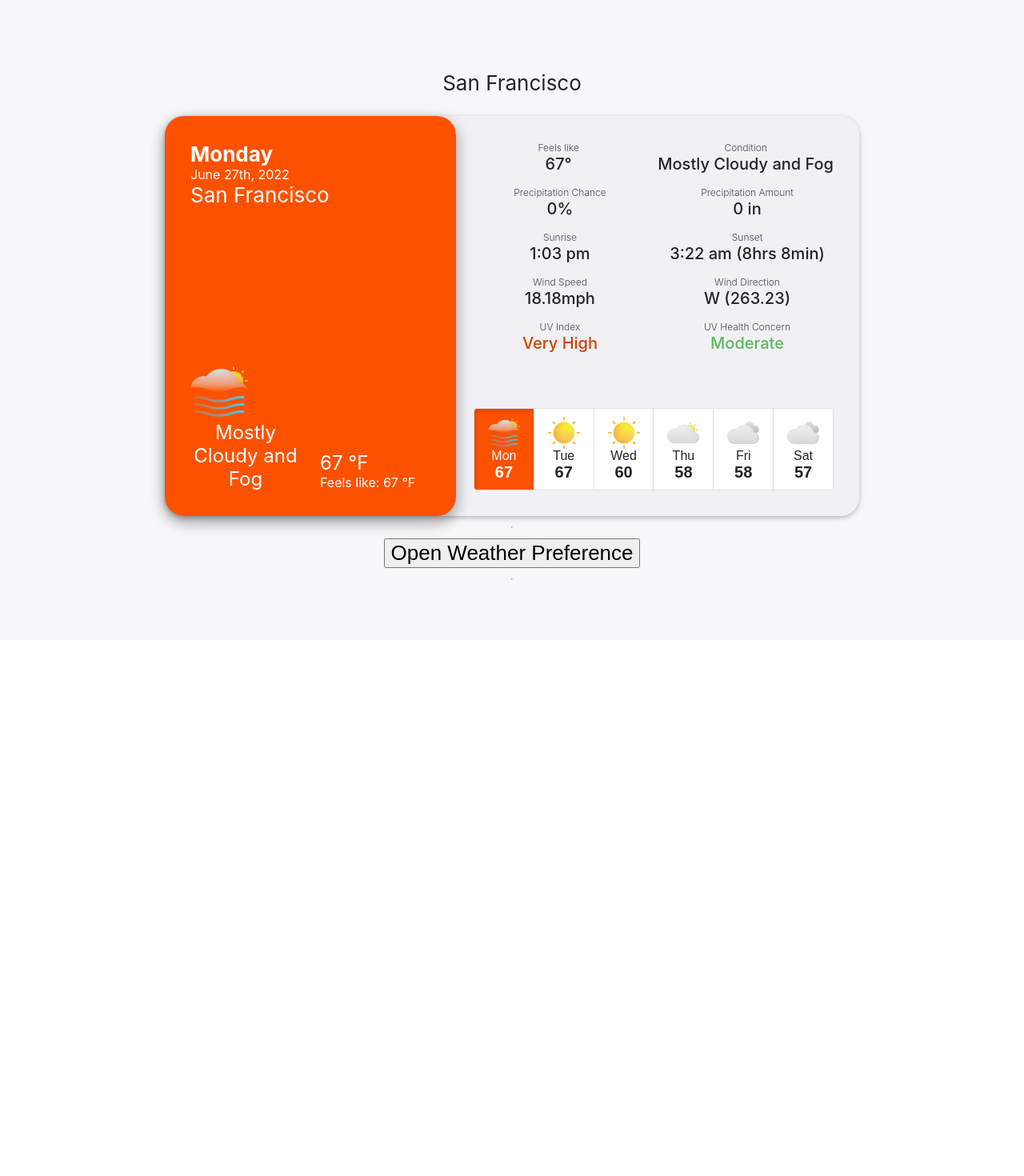
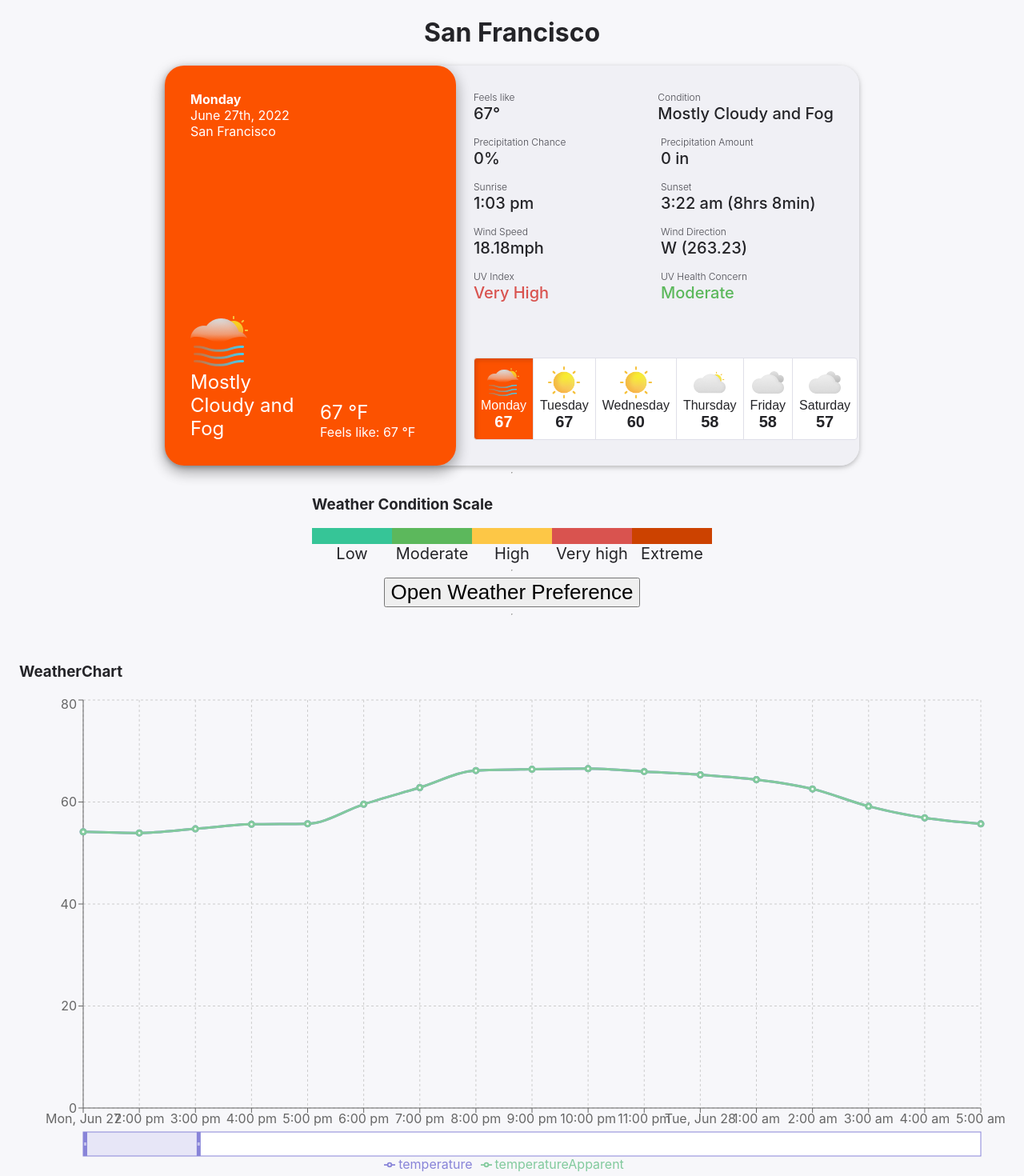
Before and after one commit to alexitaylor/strava-weather-report-jam, a React (Vite) app: page / in a window 1280 px wide. Shown: the top 1470 px of the page at 80% size. Before the commit the page ends 800 px from the top, so only its background shows below. Built offline with nearby package versions, Linux system fonts and the light colour scheme.

Commit message:
Start on WeatherChart

```diff
--- a/package.json
+++ b/package.json
@@ -21,6 +21,7 @@
     "query-string": "^7.1.1",
     "react": "^18.0.0",
     "react-dom": "^18.0.0",
+    "recharts": "^2.1.12",
     "styled-components": "^5.3.5"
   },
   "devDependencies": {
--- a/src/App.css
+++ b/src/App.css
@@ -1,5 +1,10 @@
 .App {
-  text-align: center;
+  background-color: var(--body-bg);
+  display: flex;
+  flex-direction: column;
+  align-items: center;
+  justify-content: center;
+  color: var(--text-color);
 }
 
 .App-logo {
--- a/src/App.tsx
+++ b/src/App.tsx
@@ -7,7 +7,9 @@ import styled from 'styled-components';
 import { getTimeline } from './api';
 import { TIMESTEP } from './constants';
 import { WeatherIntervalsValues, WeatherResp, WeatherTimelines } from './models';
+import ConditionScaleLegend from './ui/ConditionScaleLegend';
 import CurrentWeatherStat from './ui/CurrentWeatherStat';
+import WeatherChart from './ui/WeatherChart';
 import WeatherPreference from './ui/WeatherPreference';
 
 const Title = styled.h1`
@@ -54,15 +56,18 @@ function App() {
 
   return (
     <div className="App">
-      <header className="App-header">
-        <p>San Francisco</p>
-        <CurrentWeatherStat currentWeather={currentWeather} dayTimestep={dayTimestep} />
-        <hr />
-        <WeatherPreference />
-        <hr />
-        {/*<WeatherPreference />*/}
-        {/*<Title>Hello World!</Title>*/}
-      </header>
+      {/*<header className="App-header">*/}
+      {/*  <p>San Francisco</p>*/}
+      {/*</header>*/}
+      <h1>San Francisco</h1>
+      <CurrentWeatherStat currentWeather={currentWeather} dayTimestep={dayTimestep} />
+      <hr />
+      <ConditionScaleLegend />
+      <hr />
+      <WeatherPreference />
+      <hr />
+      <WeatherChart weatherTimeLine={hourTimestep} />
+      <div style={{ margin: '5rem' }} />
     </div>
   );
 }
--- /dev/null
+++ b/src/constants/date.constants.ts
@@ -0,0 +1,6 @@
+export const DATE_FORMAT = {
+  DEFAULT: 'MMMM do, yyyy',
+  HOUR_MIN: 'h:mm aaa',
+  DAY_OF_WEEK: 'eeee',
+  TWO: 'EEE, LLL d',
+};
--- a/src/constants/index.ts
+++ b/src/constants/index.ts
@@ -1 +1,2 @@
+export * from './date.constants';
 export * from './weather.constants';
--- /dev/null
+++ b/src/hooks/useWindowSize.hook.ts
@@ -0,0 +1,36 @@
+import { useLayoutEffect, useState } from 'react';
+
+function useWindowSize() {
+  const [size, setSize] = useState(
+    typeof window === 'undefined'
+      ? { width: 0, height: 0 }
+      : {
+          width: window.innerWidth,
+          height: window.innerHeight,
+        }
+  );
+
+  useLayoutEffect(() => {
+    let timeoutId: number;
+    const handleResize = () => {
+      const width = window.innerWidth;
+      const height = window.innerHeight;
+
+      clearTimeout(timeoutId);
+      timeoutId = setTimeout(() => setSize({ width, height }), 100);
+    };
+
+    window.addEventListener('resize', handleResize);
+
+    return () => {
+      window.removeEventListener('resize', handleResize);
+    };
+  }, []);
+
+  return {
+    width: size.width,
+    height: size.height,
+  };
+}
+
+export default useWindowSize;
--- a/src/index.css
+++ b/src/index.css
@@ -85,20 +85,40 @@ code {
   color: var(--green);
 }
 
+.has-low-bg {
+  background-color: var(--green);
+}
+
 .has-moderate-color {
   color: var(--brand-success);
+}
+
+.has-moderate-bg {
+  background-color: var(--brand-success);
 }
 
 .has-high-color {
   color: var(--y50-gold);
 }
 
+.has-high-bg {
+  background-color: var(--y50-gold);
+}
+
 .has-very-high-color {
+  color: var(--brand-danger);
+}
+
+.has-very-high-bg {
+  background-color: var(--brand-danger);
+}
+
+.has-extreme-color {
   color: var(--orange-dark);
 }
 
-.has-extreme-color {
-  color: var(--brand-danger);
+.has-extreme-bg {
+  background-color: var(--orange-dark);
 }
 
 .mr-3 {
--- /dev/null
+++ b/src/ui/ConditionScaleLegend.tsx
@@ -0,0 +1,74 @@
+import classnames from 'classnames';
+import styled from 'styled-components';
+
+const ScaleLegendStyled = styled.div`
+  width: 500px;
+  .scale-legend {
+    display: flex;
+    flex-direction: row;
+    justify-content: space-around;
+
+    .condition {
+      flex: 1;
+      text-align: center;
+    }
+  }
+
+  .condition-indicator {
+    height: 20px;
+  }
+  .label {
+    font-size: 1.25rem;
+  }
+`;
+
+const conditions = {
+  low: {
+    value: 'Low',
+    colorStyle: 'has-low-color',
+    bgStyle: 'has-low-bg',
+    description: '',
+  },
+  moderate: {
+    value: 'Moderate',
+    colorStyle: 'has-low-color',
+    bgStyle: 'has-moderate-bg',
+    description: '',
+  },
+  high: {
+    value: 'High',
+    colorStyle: 'has-high-color',
+    bgStyle: 'has-high-bg',
+    description: '',
+  },
+  veryHigh: {
+    value: 'Very high',
+    colorStyle: 'has-very-high-color',
+    bgStyle: 'has-very-high-bg',
+    description: '',
+  },
+  extreme: {
+    value: 'Extreme',
+    colorStyle: 'has-extreme-color',
+    bgStyle: 'has-extreme-bg',
+    description: '',
+  },
+};
+
+const ConditionScaleLegend = () => {
+  return (
+    <ScaleLegendStyled>
+      <h3>Weather Condition Scale</h3>
+      <div className="scale-legend">
+        {Object.values(conditions).map(({ value, colorStyle, bgStyle }) => (
+          <div className="condition" key={value}>
+            <div className={classnames('condition-indicator', bgStyle)} />
+            <span className="label">{value}</span>
+          </div>
+        ))}
+      </div>
+    </ScaleLegendStyled>
+  );
+};
+
+export default ConditionScaleLegend;
--- a/src/ui/CurrentWeatherStat.tsx
+++ b/src/ui/CurrentWeatherStat.tsx
@@ -2,10 +2,10 @@ import classnames from 'classnames';
 import { differenceInHours, differenceInMinutes, format } from 'date-fns';
 import { useEffect, useState } from 'react';
 
-import { UNITS } from '../constants';
+import { DATE_FORMAT, UNITS } from '../constants';
 import { useUserSettingsContext } from '../contexts/UserSettingsContext';
 import { WeatherIntervalsValues, WeatherTimelines } from '../models';
-import { getCompassDirection, getWeatherCodes } from '../utils';
+import { getCompassDirection, getWeatherCodes, isDefined } from '../utils';
 import Button from './Button/Button';
 import ButtonGroup from './Button/ButtonGroup';
 import CurrentWeatherStatStyled from './CurrentWeatherStat.styled';
@@ -43,9 +43,9 @@ const getWeatherStats = (stats?: WeatherIntervalsValues) => {
     weatherCodeDay: getWeatherCodes('weatherCodeDay', stats?.weatherCodeDay),
     precipitationProbability: `${stats?.precipitationProbability ?? '--'}%`,
     rainAccumulation: `${stats?.rainAccumulation ?? '--'} in`,
-    sunriseTime: stats?.sunriseTime ? format(new Date(stats.sunriseTime), 'h:mm aaa') : '--',
+    sunriseTime: stats?.sunriseTime ? format(new Date(stats.sunriseTime), DATE_FORMAT.HOUR_MIN) : '--',
     sunsetTime: stats?.sunsetTime
-      ? `${format(new Date(stats.sunsetTime), 'h:mm aaa')} (${getTimeToSunset(stats.sunsetTime)})`
+      ? `${format(new Date(stats.sunsetTime), DATE_FORMAT.HOUR_MIN)} (${getTimeToSunset(stats.sunsetTime)})`
       : '--',
     windSpeed: `${stats?.windSpeed ?? '--'}mph`,
     windDirection: stats?.windDirection ? `${getCompassDirection(stats.windDirection)} (${stats.windDirection})` : '--',
@@ -64,14 +64,17 @@ const getUvIndexStyle = (uvIndex: string) =>
   }[uvIndex]);
 
 const getStatStyle = ({ stat, low, high }: { stat?: number; low?: number; high?: number }): string => {
-  if (!stat || !low || !high) {
+  if (!isDefined(stat) || !isDefined(low) || !isDefined(high)) {
     return '';
   }
 
+  // @ts-ignore
   if (stat < low) {
-    return 'has-high-color';
+    return 'has-low-color';
+    // @ts-ignore
   } else if (stat >= low && stat <= high) {
     return 'has-moderate-color';
+    // @ts-ignore
   } else if (stat > high) {
     return 'has-extreme-color';
   } else {
@@ -116,13 +119,15 @@ const CurrentWeatherStat = ({ currentWeather: currentWeatherProp, dayTimestep }:
     }
   }, [currentWeatherProp]);
 
+  console.log('currentWeather?.windSpeed', currentWeather?.windSpeed);
+  console.log('userSe', userSettings);
   return (
     <CurrentWeatherStatStyled>
       {/*Right Side */}
       <div className="current-weather-container">
         <div className="date-location">
-          <span className="day">{format(new Date(currentDate), 'eeee')}</span>
-          <span className="date">{format(new Date(currentDate), 'MMMM do, yyyy')}</span>
+          <span className="day">{format(new Date(currentDate), DATE_FORMAT.DAY_OF_WEEK)}</span>
+          <span className="date">{format(new Date(currentDate), DATE_FORMAT.DEFAULT)}</span>
           <span className="location">San Francisco</span>
         </div>
         <div className="current-weather-stats">
@@ -231,7 +236,7 @@ const CurrentWeatherStat = ({ currentWeather: currentWeatherProp, dayTimestep }:
                 weatherCode={values?.weatherCodeDay}
                 weatherDescription={getWeatherCodes('weatherCodeDay', values?.weatherCodeDay)}
               />
-              <span className="forecast-date">{format(new Date(startTime), 'eee')}</span>
+              <span className="forecast-date">{format(new Date(startTime), DATE_FORMAT.DAY_OF_WEEK)}</span>
               <span className="forecast-temperature">{Math.round(values?.temperature)}</span>
             </Button>
           ))}
--- a/src/ui/Modal.tsx
+++ b/src/ui/Modal.tsx
@@ -1,6 +1,6 @@
 import '@reach/dialog/styles.css';
 
-import { Dialog, DialogContent, DialogOverlay } from '@reach/dialog';
+import { DialogContent, DialogOverlay } from '@reach/dialog';
 import VisuallyHidden from '@reach/visually-hidden';
 import { ReactNode, useState } from 'react';
 
--- /dev/null
+++ b/src/ui/WeatherChart.tsx
@@ -0,0 +1,107 @@
+import { format } from 'date-fns';
+import { useCallback, useEffect, useMemo } from 'react';
+import { Brush, CartesianGrid, Legend, Line, LineChart, ResponsiveContainer, Tooltip, XAxis, YAxis } from 'recharts';
+import styled from 'styled-components';
+
+import { DATE_FORMAT } from '../constants';
+import useWindowSize from '../hooks/useWindowSize.hook';
+import { WeatherIntervals, WeatherTimelines } from '../models';
+
+const WeatherChartStyled = styled.div`
+  width: calc(100vw - 3rem);
+  height: 600px;
+  margin: 2rem 1rem;
+
+  > .graph-wrapper {
+    display: flex;
+    flex-direction: row;
+    height: 100%;
+    overflow-x: scroll;
+    overflow-y: hidden;
+  }
+
+  .graph-wrapper > .y-axis-wrapper {
+    background: white;
+    position: sticky;
+    left: 0;
+    z-index: 3;
+  }
+`;
+
+const parseTimeLineData = (intervals: WeatherIntervals[]) => {
+  console.log('intervals', intervals);
+  return intervals?.slice(0, 500).map(({ startTime, values }, index) => {
+    let startTimeFormatted = format(new Date(startTime), DATE_FORMAT.HOUR_MIN);
+    startTimeFormatted =
+      index === 0 || startTimeFormatted === '12:00 am'
+        ? format(new Date(startTime), DATE_FORMAT.TWO)
+        : startTimeFormatted;
+    return {
+      startTime: startTimeFormatted,
+      temperature: values.temperature,
+      temperatureApparent: values.temperatureApparent,
+    };
+  });
+};
+
+interface Props {
+  weatherTimeLine?: WeatherTimelines;
+}
+
+const WeatherChart = ({ weatherTimeLine }: Props) => {
+  const data = useMemo(() => {
+    return parseTimeLineData(weatherTimeLine?.intervals ?? []);
+  }, [weatherTimeLine]);
+
+  const { width } = useWindowSize();
+  const brushEndIndex = useMemo(() => {
+    if (width >= 1250) {
+      return 16;
+    } else if (width >= 1000 && width < 1250) {
+      return 13;
+    } else if (width >= 950 && width < 1000) {
+      return 12;
+    } else if (width >= 850 && width < 950) {
+      return 10;
+    } else if (width >= 800 && width < 850) {
+      return 8;
+    } else if (width >= 750 && width < 800) {
+      return 6;
+    } else if (width < 750) {
+      return 5;
+    }
+  }, [width]);
+
+  return (
+    <WeatherChartStyled>
+      <h3>WeatherChart</h3>
+      <ResponsiveContainer width="100%" height="100%">
+        {/*<div className="graph-wrapper">*/}
+        {/*width={1000}
+          height={400}*/}
+        <LineChart
+          data={data}
+          margin={{
+            top: 5,
+            right: 30,
+            left: 20,
+            bottom: 5,
+          }}
+        >
+          <CartesianGrid strokeDasharray="3 3" />
+          <XAxis interval={0} dataKey="startTime" />
+          {/*interval={0} domain={[0, 110]}*/}
+          <YAxis />
+          <Tooltip />
+          <Legend />
+          <Brush dataKey="startTime" height={30} stroke="#8884d8" endIndex={brushEndIndex} travellerWidth={5} />
+          <Line type="monotone" dataKey="temperature" stroke="#8884d8" strokeWidth={3} />
+          <Line type="monotone" dataKey="temperatureApparent" stroke="#82ca9d" strokeWidth={3} />
+        </LineChart>
+        {/*</div>*/}
+      </ResponsiveContainer>
+    </WeatherChartStyled>
+  );
+};
+
+export default WeatherChart;
--- a/src/utils/utils.ts
+++ b/src/utils/utils.ts
@@ -36,3 +36,12 @@ export const getCompassDirection = (bearing: number) => {
       return 'N';
   }
 };
+
+/**
+ * @function isDefined
+ * @description returns whether or not a value is defined (not null or undefined)
+ * @param {unknown} value
+ * @return {boolean}
+ */
+
+export const isDefined = (value: unknown): boolean => typeof value !== 'undefined' && value !== null;
```
Also changed, not shown: 1 other file (tests, documents, lock files or other folders).
